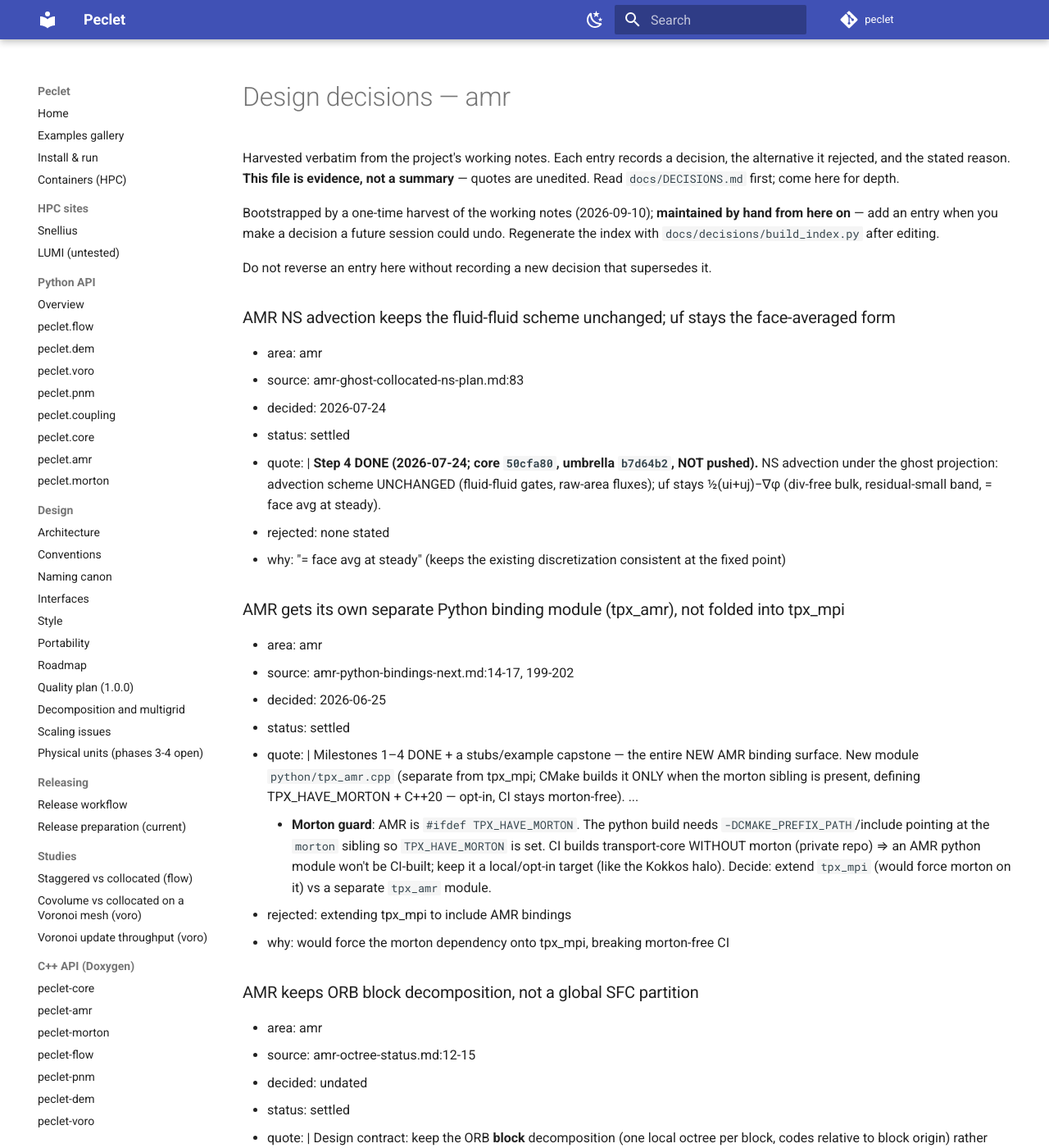
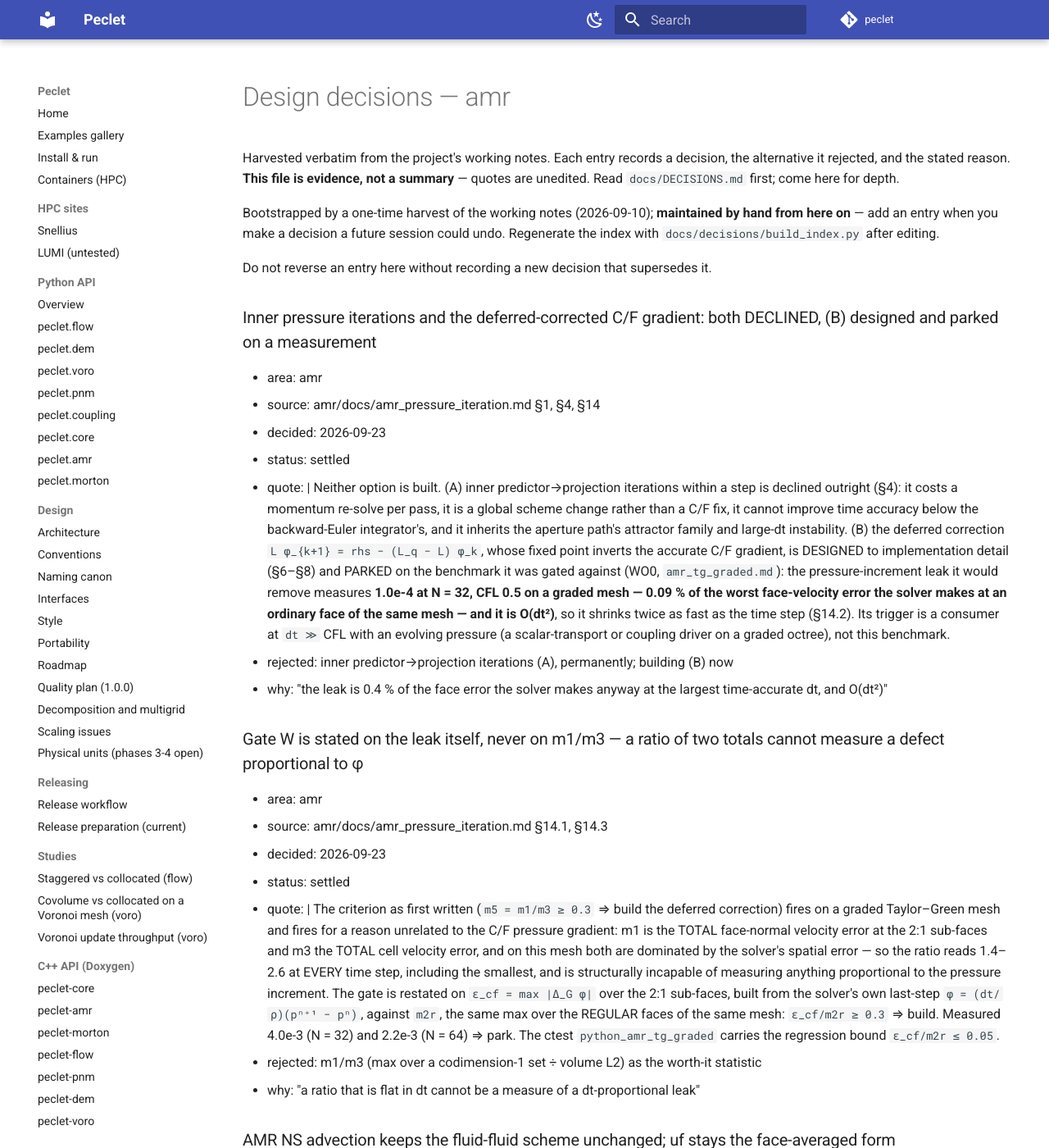
Before and after one commit to computational-chemical-engineering/peclet, an MkDocs documentation site: the page built from docs/decisions/amr.md, in a window 1280 px wide and 1400 px high. Shown: the whole window at 82% size. Built offline with MkDocs 1.6.1 and Material for MkDocs 9.7.7, drawn with Linux system fonts in a browser that asks for light colours; comment, search, counter and statistics services are not loaded.

Commit message:
amr: the graded solver is second order in an unsteady flow; the C/F pressure leak is 4e-3 and O(dt^2)
peclet-amr 43de409..ae5a629. The graded time-accurate benchmark ROADMAP B1/B2 had been carrying
since 2026-07-22 is built, run and gated: a decaying Taylor-Green vortex with advection on against
its exact solution, on a uniform mesh, a uniform-coarse control, and the graded mesh that IS the
control with a spherical shell refined.

  * order 2.07 in the volume velocity error on the graded mesh, 32 -> 64; 1.82 in the
    interface-generated part — the 2:1 interface costs a constant, not an order;
  * div(uf) <= 4e-12 over hundreds of advecting steps on ~7000 2:1 sub-faces;
  * the C/F pressure-increment leak, measured directly for the first time, is 1.0e-4 at N = 32
    CFL 0.5 (0.09 % of the worst face error at an ordinary face) and O(dt^2).

Two register entries: inner pressure iterations declined outright and the deferred correction (B)
designed-but-parked on that measurement; and gate W restated on the leak itself, because the ratio
of two totals it was first written on is flat in dt and cannot measure a dt-proportional defect.
The register index also picks up entries other sessions added since the 520 count was written.

Co-Authored-By: Claude Opus 5 <noreply@anthropic.com>
Claude-Session: https://claude.ai/code/session_015fNTZgmz6U1bv2MRTM3bbF

```diff
--- a/docs/decisions/amr.md
+++ b/docs/decisions/amr.md
@@ -9,6 +9,45 @@ from here on** — add an entry when you make a decision a future session could
 the index with `docs/decisions/build_index.py` after editing.
 
 Do not reverse an entry here without recording a new decision that supersedes it.
+
+### Inner pressure iterations and the deferred-corrected C/F gradient: both DECLINED, (B) designed and parked on a measurement
+- area: amr
+- source: amr/docs/amr_pressure_iteration.md §1, §4, §14
+- decided: 2026-09-23
+- status: settled
+- quote: |
+    Neither option is built. (A) inner predictor→projection iterations within a step is declined
+    outright (§4): it costs a momentum re-solve per pass, it is a global scheme change rather than
+    a C/F fix, it cannot improve time accuracy below the backward-Euler integrator's, and it
+    inherits the aperture path's attractor family and large-dt instability. (B) the deferred
+    correction `L φ_{k+1} = rhs − (L_q − L) φ_k`, whose fixed point inverts the accurate C/F
+    gradient, is DESIGNED to implementation detail (§6–§8) and PARKED on the benchmark it was
+    gated against (WO0, `amr_tg_graded.md`): the pressure-increment leak it would remove measures
+    **1.0e-4 at N = 32, CFL 0.5 on a graded mesh — 0.09 % of the worst face-velocity error the
+    solver makes at an ordinary face of the same mesh — and it is O(dt²)**, so it shrinks twice as
+    fast as the time step (§14.2). Its trigger is a consumer at `dt ≫` CFL with an evolving
+    pressure (a scalar-transport or coupling driver on a graded octree), not this benchmark.
+- rejected: inner predictor→projection iterations (A), permanently; building (B) now
+- why: "the leak is 0.4 % of the face error the solver makes anyway at the largest time-accurate dt, and O(dt²)"
+
+### Gate W is stated on the leak itself, never on m1/m3 — a ratio of two totals cannot measure a defect proportional to φ
+- area: amr
+- source: amr/docs/amr_pressure_iteration.md §14.1, §14.3
+- decided: 2026-09-23
+- status: settled
+- quote: |
+    The criterion as first written (`m5 = m1/m3 ≥ 0.3` ⇒ build the deferred correction) fires on a
+    graded Taylor–Green mesh and fires for a reason unrelated to the C/F pressure gradient: m1 is
+    the TOTAL face-normal velocity error at the 2:1 sub-faces and m3 the TOTAL cell velocity error,
+    and on this mesh both are dominated by the solver's spatial error — so the ratio reads 1.4–2.6
+    at EVERY time step, including the smallest, and is structurally incapable of measuring anything
+    proportional to the pressure increment. The gate is restated on `ε_cf = max |Δ_G φ|` over the
+    2:1 sub-faces, built from the solver's own last-step `φ = (dt/ρ)(pⁿ⁺¹ − pⁿ)`, against `m2r`,
+    the same max over the REGULAR faces of the same mesh: `ε_cf/m2r ≥ 0.3` ⇒ build. Measured
+    4.0e-3 (N = 32) and 2.2e-3 (N = 64) ⇒ park. The ctest `python_amr_tg_graded` carries the
+    regression bound `ε_cf/m2r ≤ 0.05`.
+- rejected: m1/m3 (max over a codimension-1 set ÷ volume L2) as the worth-it statistic
+- why: "a ratio that is flat in dt cannot be a measure of a dt-proportional leak"
 
 ### AMR NS advection keeps the fluid-fluid scheme unchanged; uf stays the face-averaged form
 - area: amr
```
Also changed, not shown: CLAUDE.md (+1 -1 lines), docs/DECISIONS.md (+3 -1 lines).
